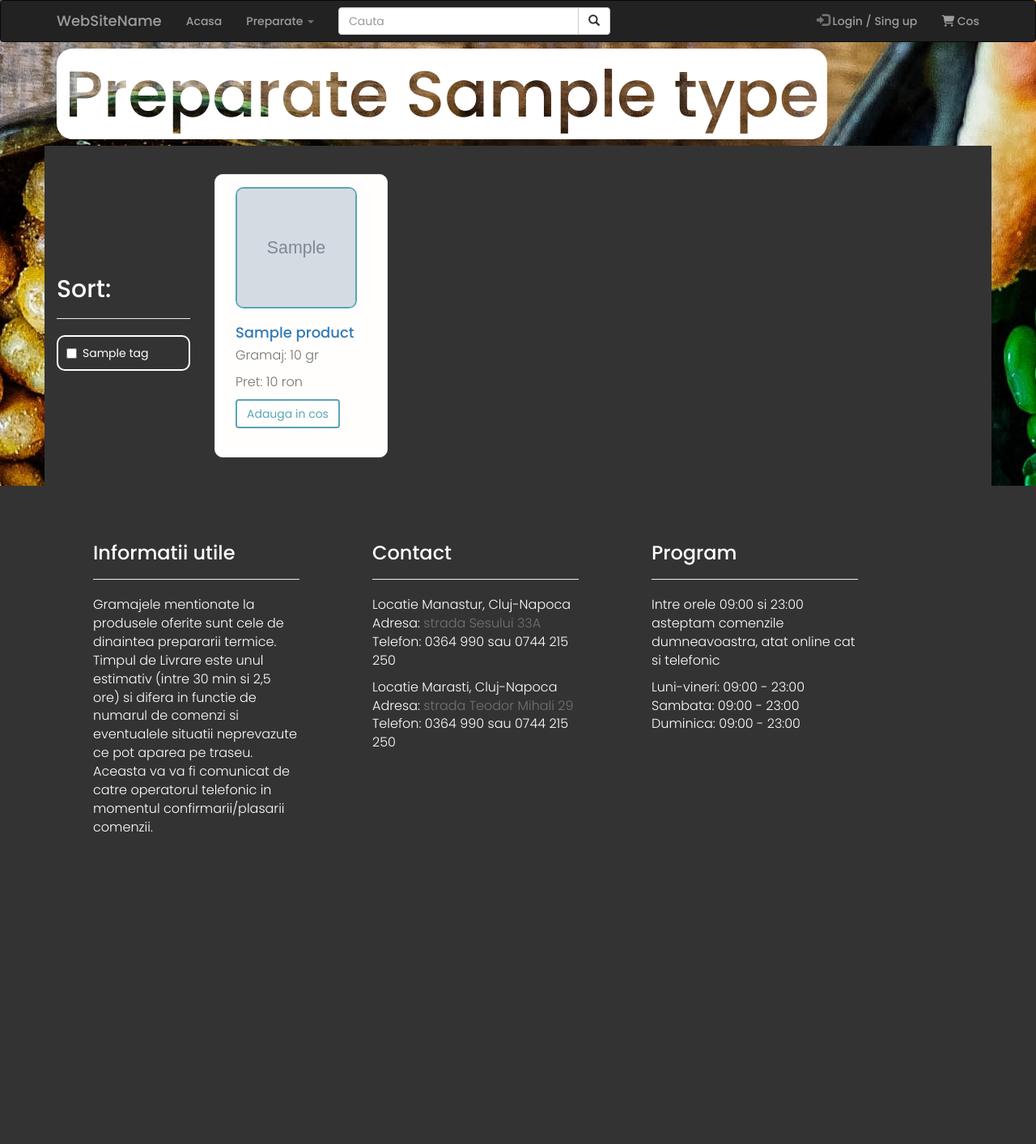
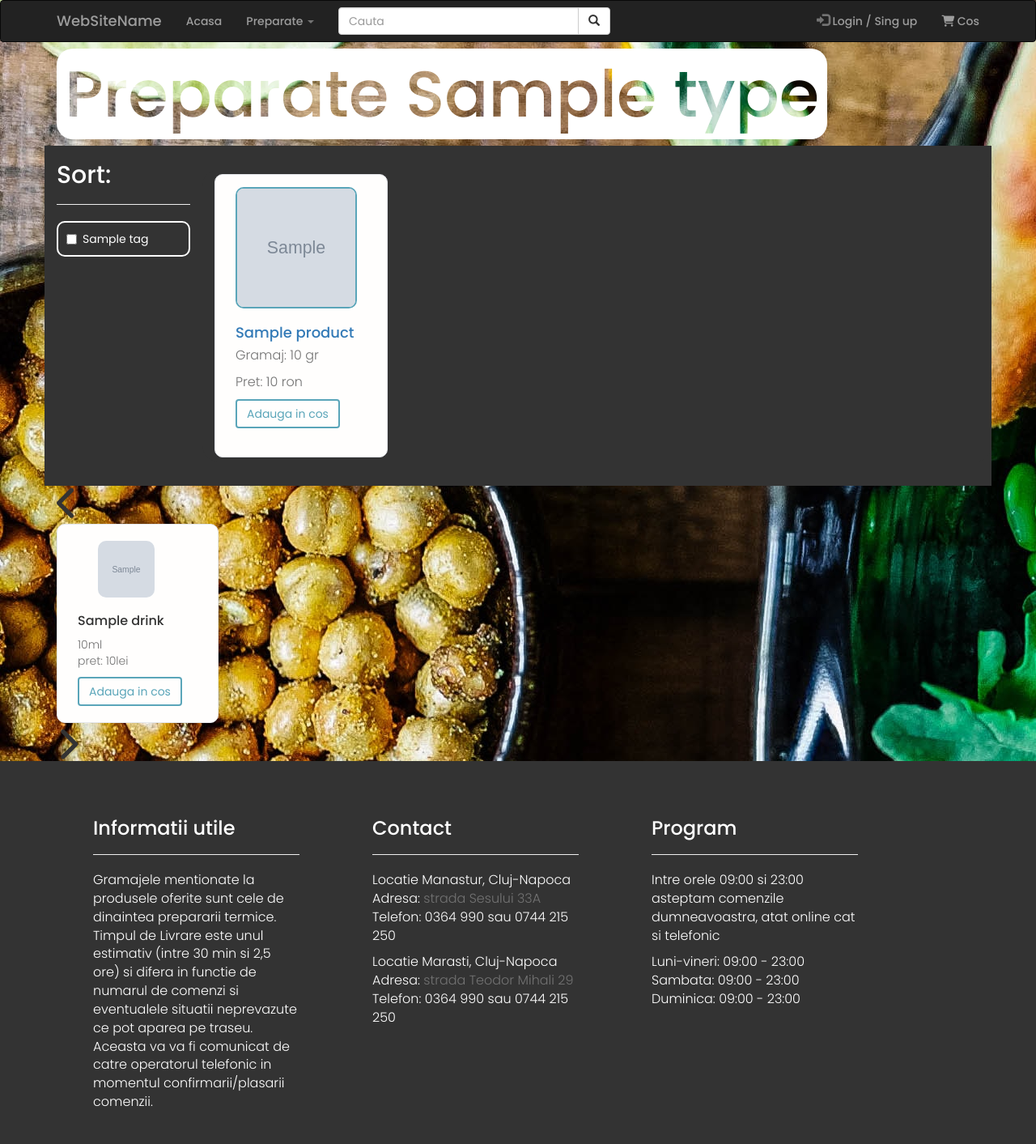
Before and after one commit to GeorgeSigoiu/foodsite, a Django app: template products/templates/products/products.html in a window 1280 px wide. Shown: the whole page at 81% size. Before the commit the page ends 1028 px from the top, so only its background shows below. Run offline with Django 3.2, Linux system fonts and the light colour scheme; the template is opened without the code that fills it: most values are stand-ins (such as "Sample title", 1, 10 or a date in 2020); grey boxes marked "Sample" are stand-in pictures; some libraries are stand-ins or nearby versions.

Commit message:
added drinks carousel

```diff
--- a/products/templates/products/products.html
+++ b/products/templates/products/products.html
@@ -11,7 +11,7 @@
     {% endif %}
 </div>
 
-<div class="container container-text">
+<div class="container">
     <div class="row">
         {% if "search" not in type %}
         <div class="tags-window col-lg-2 color-white">
@@ -22,14 +22,18 @@
                 <form>
                     {% for tag in tags %}
                     <div class="checkbox">
-                        <label><input type="checkbox" value="">{{tag.name}}</label>
+                        <label><input type="checkbox" value="">{{tag.title}}</label>
                     </div>
                     {% endfor %}
                 </form>
             </div>
         </div>
         {% endif %}
+        {% if 'search' not in type %}
         <div class="col-lg-10">
+        {% else %}
+        <div class="col-lg-12">
+        {% endif %}
             <div class="products-window row">
             {% for product in products %}
                 <div class="col-lg-3">
@@ -41,7 +45,7 @@
                                     <h4 class="media-heading"><a href="{% url 'single-product' product.id %}">{{product.title}}</a></h4>
                                     <p>Gramaj: {{product.quantity}} gr</p>
                                     <p>Pret: {{product.price}} ron</p>
-                                    <button class="btn-add-cos btn btn--main--outline" id="{{product.id}}">Adauga in cos</button>
+                                    <button class="btn-add-cart-food btn btn--main--outline" id="{{product.id}}">Adauga in cos</button>
                                 </div>
                             </div>
                         </div>
@@ -52,4 +56,32 @@
         </div>
     </div>
 </div>
+
+<div class="container bg-dark" id="drinks-carousel">
+    <!-- arrow left -->
+    <div class="drinks-carousel-arrow" id="drinks-carousel-arrow-left">
+        <i class="fas fa-chevron-left fa-3x"></i>
+    </div>
+
+    <div class="drinks-carousel-content">
+        {% for drink in drinks %}
+        <div class="card drinks-carousel-card" style="width: 200px">
+            <div class="card__body">
+                <img class="avatar avatar--md" src="{{drink.featured_image.url}}" style="border:none;margin-top: 0;"/>
+                <h3 style="font-size: 16px;">{{drink.title}}</h3>
+                <p style="font-size: 14px;">
+                    {{drink.quantity}}ml
+                    <br>
+                    pret: {{drink.price}}lei
+                </p>
+                <button class="btn-add-cart-drink btn btn--main--outline" id="{{drink.id}}">Adauga in cos</button>
+            </div>
+        </div>
+        {% endfor %}
+    </div>
+    <!-- arrow right -->
+    <div class="drinks-carousel-arrow" id="drinks-carousel-arrow-right">
+        <i class="fas fa-chevron-right fa-3x"></i>
+    </div>
+</div>
 {% endblock content %}
```
